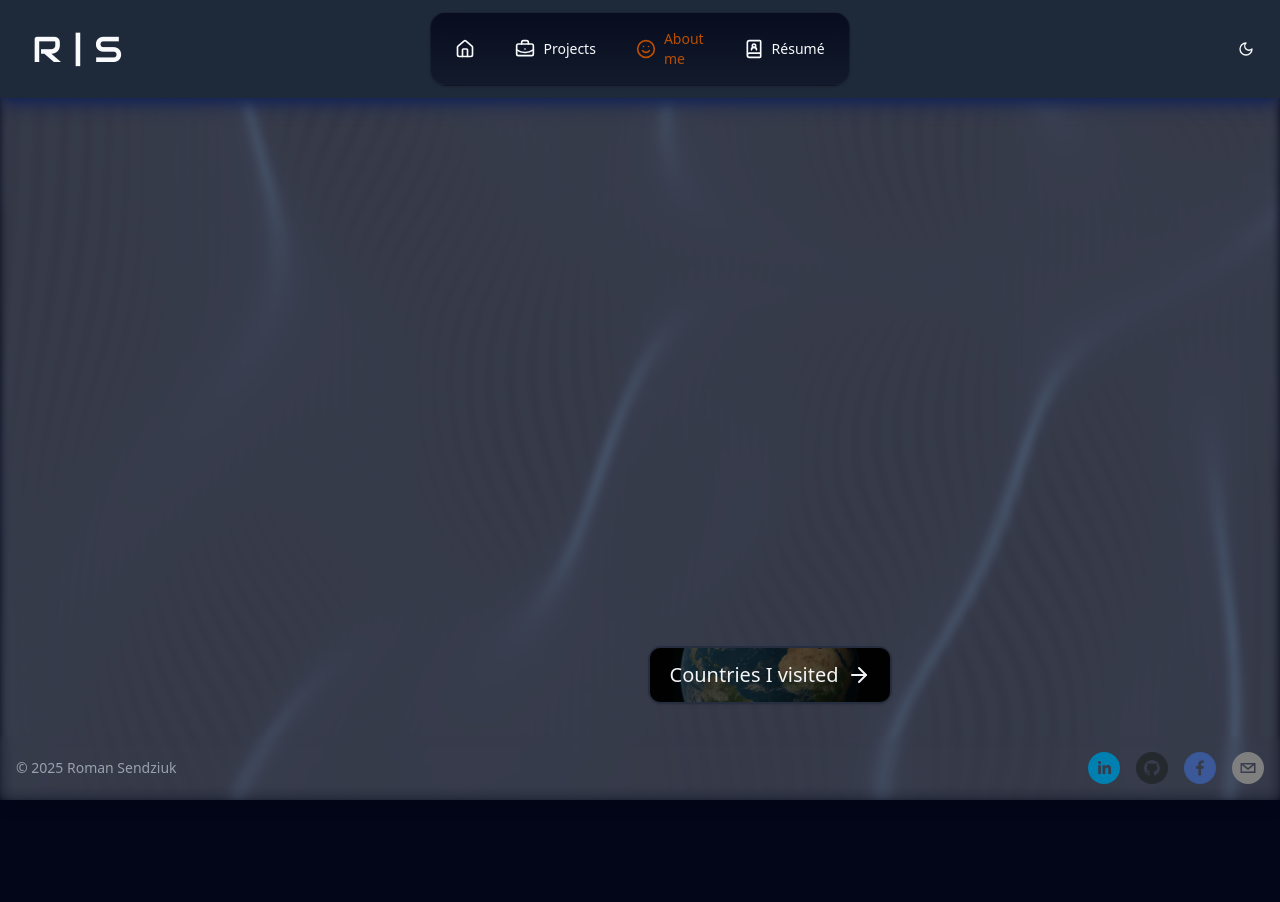
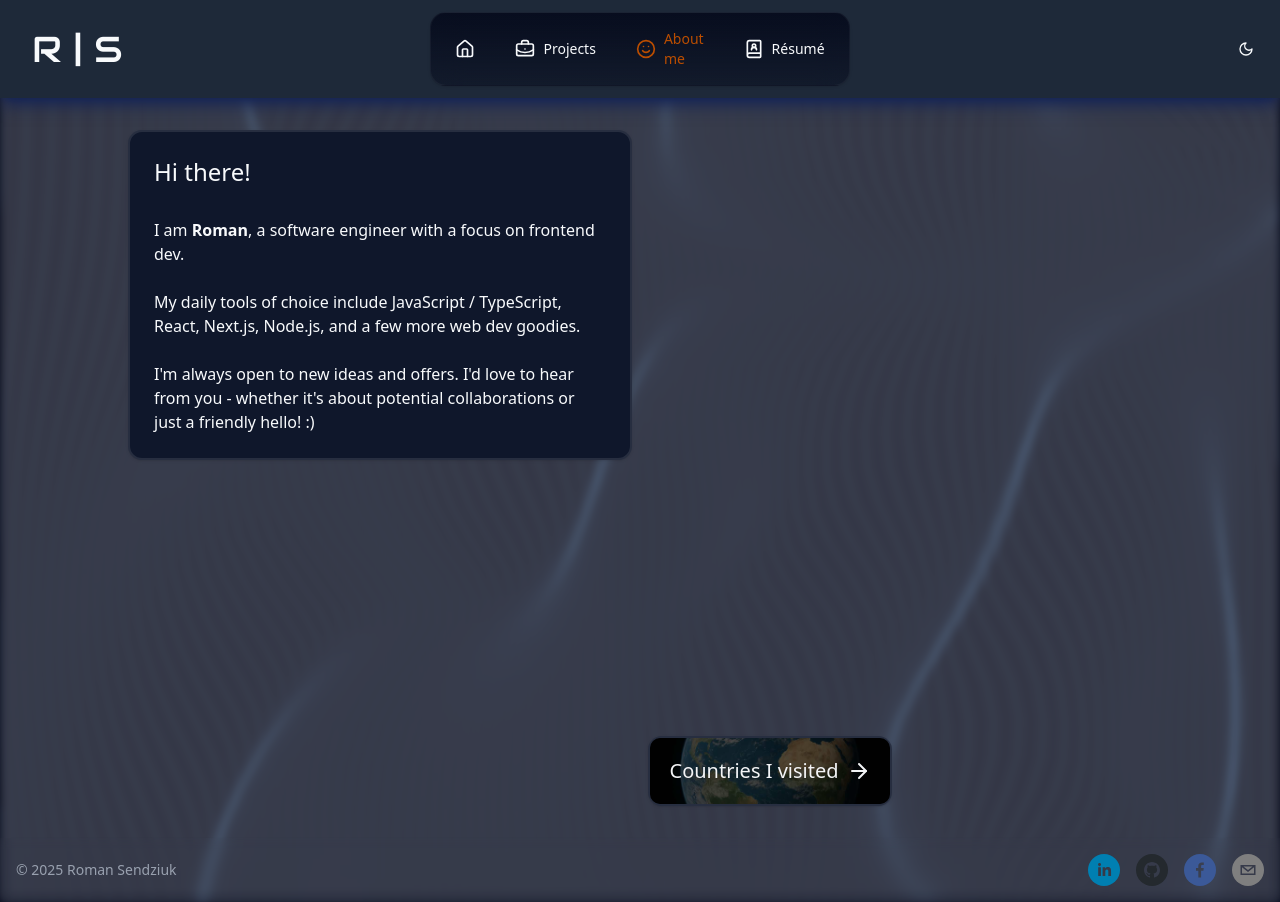
Before and after one commit to romsendz/portfolio, a Next.js app: page /about in a window 1280 px wide. Before the commit the page ends 800 px from the top, so only its background shows below. Built offline with nearby package versions, Linux system fonts and the light colour scheme.

Commit message:
/about. intro block

```diff
--- a/src/app/about/page.tsx
+++ b/src/app/about/page.tsx
@@ -5,6 +5,26 @@ import Link from "next/link";
 const Page = () => {
   return (
     <div className="grid lg:grid-cols-[repeat(4,_1fr)] lg:grid-rows-[repeat(8,_1fr)] gap-4 mx-[10%] w-full h-auto mt-8 mb-8 justify-items-center lg:justify-items-normal">
+      <Card className="lg:[grid-area:1_/_1_/_5_/_3] backdrop-blur-xl hover:border-amber-500 dark:hover:border-blue-500 border-2 transition-all text-center lg:text-start">
+        <CardHeader className="text-2xl">Hi there!</CardHeader>
+        <CardContent>
+          <p>
+            I am <span className="font-bold">Roman</span>, a software engineer
+            with a focus on frontend dev.
+          </p>
+          <br />
+          <p>
+            My daily tools of choice include JavaScript / TypeScript, React,
+            Next.js, Node.js, and a few more web dev goodies.
+          </p>
+          <br />
+          <p>
+            I&apos;m always open to new ideas and offers. I&apos;d love to hear
+            from you - whether it&apos;s about potential collaborations or just
+            a friendly hello! :)
+          </p>
+        </CardContent>
+      </Card>
       <Card className="lg:[grid-area:8_/_3_/_9_/_4] backdrop-blur-xl hover:border-amber-500 dark:hover:border-blue-500 border-2 transition-all relative hover:scale-105 lg:py-0 flex items-center justify-center min-w-1/2">
         <Link
           href={"/about/travel"}
```
